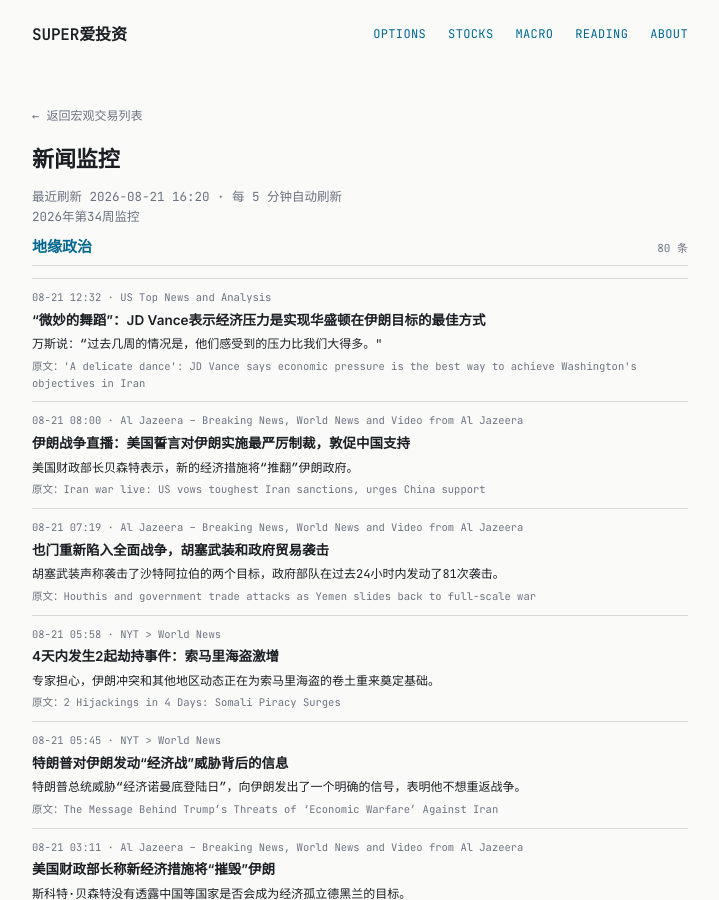
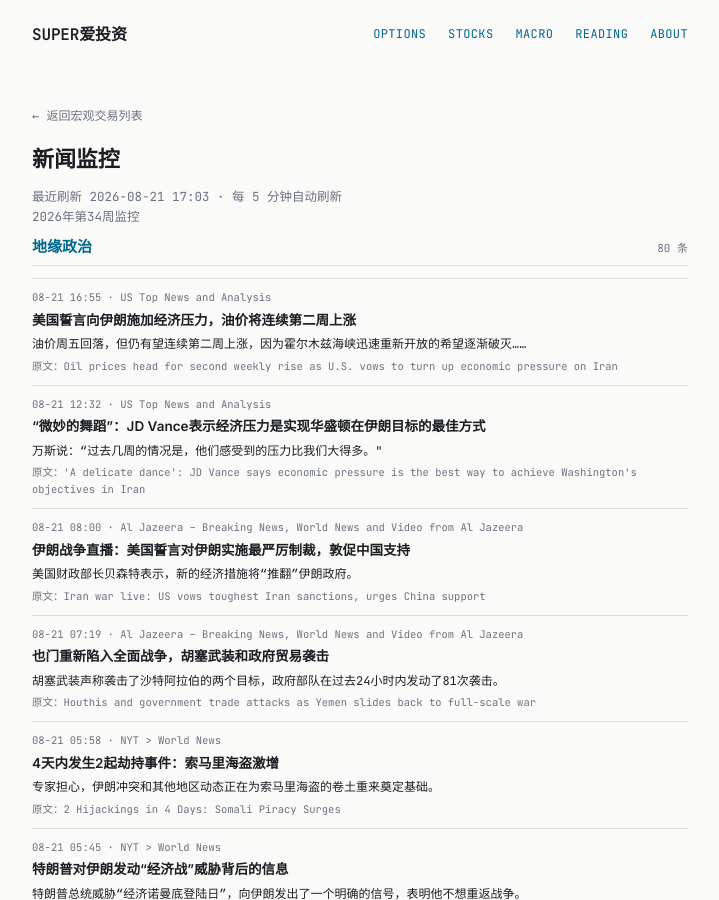
Before and after one commit to tang3super/tang3super.github.io, a Jekyll site: the page built from macro-trade/news-digest.md, in a window 1280 px wide and 900 px high. Shown: the whole window, without its empty margins (280-999 px from the left). Built offline with Jekyll 4.4.1, drawn with Linux system fonts in a browser that asks for light colours; some of the changed text lies outside the part shown.

Commit message:
sync news-digest article

```diff
--- a/macro-trade/news-digest.md
+++ b/macro-trade/news-digest.md
@@ -5,11 +5,18 @@ title: 新闻监控
 date: '2026-08-21'
 summary: 2026年第34周监控
 week_label: 2026年第34周监控
-last_updated: 2026-08-21 16:20
+last_updated: 2026-08-21 17:03
 refresh_note: 每 5 分钟自动刷新
 topics:
 - name: 地缘政治
   items:
+  - title: Oil prices head for second weekly rise as U.S. vows to turn up economic pressure on Iran
+    summary: Oil prices eased Friday but remained on track for a second straight weekly gain as hopes of a swift reopening of the Strait of Hormuz faded…
+    link: https://www.cnbc.com/2026/08/21/oil-prices-us-iran.html
+    source: US Top News and Analysis
+    time: 08-21 16:55
+    title_zh: 美国誓言向伊朗施加经济压力，油价将连续第二周上涨
+    summary_zh: 油价周五回落，但仍有望连续第二周上涨，因为霍尔木兹海峡迅速重新开放的希望逐渐破灭……
   - title: '''A delicate dance'': JD Vance says economic pressure is the best way to achieve Washington''s objectives in Iran'
     summary: Vance said "what has been true over the last couple of weeks is they felt a lot more pressure than we have."
     link: https://www.cnbc.com/2026/08/21/us-iran-war-trump-hormuz-vance-economic-pressure.html
```
Also changed, not shown: other parts of macro-trade/news-digest.md (+0 -7 lines).
